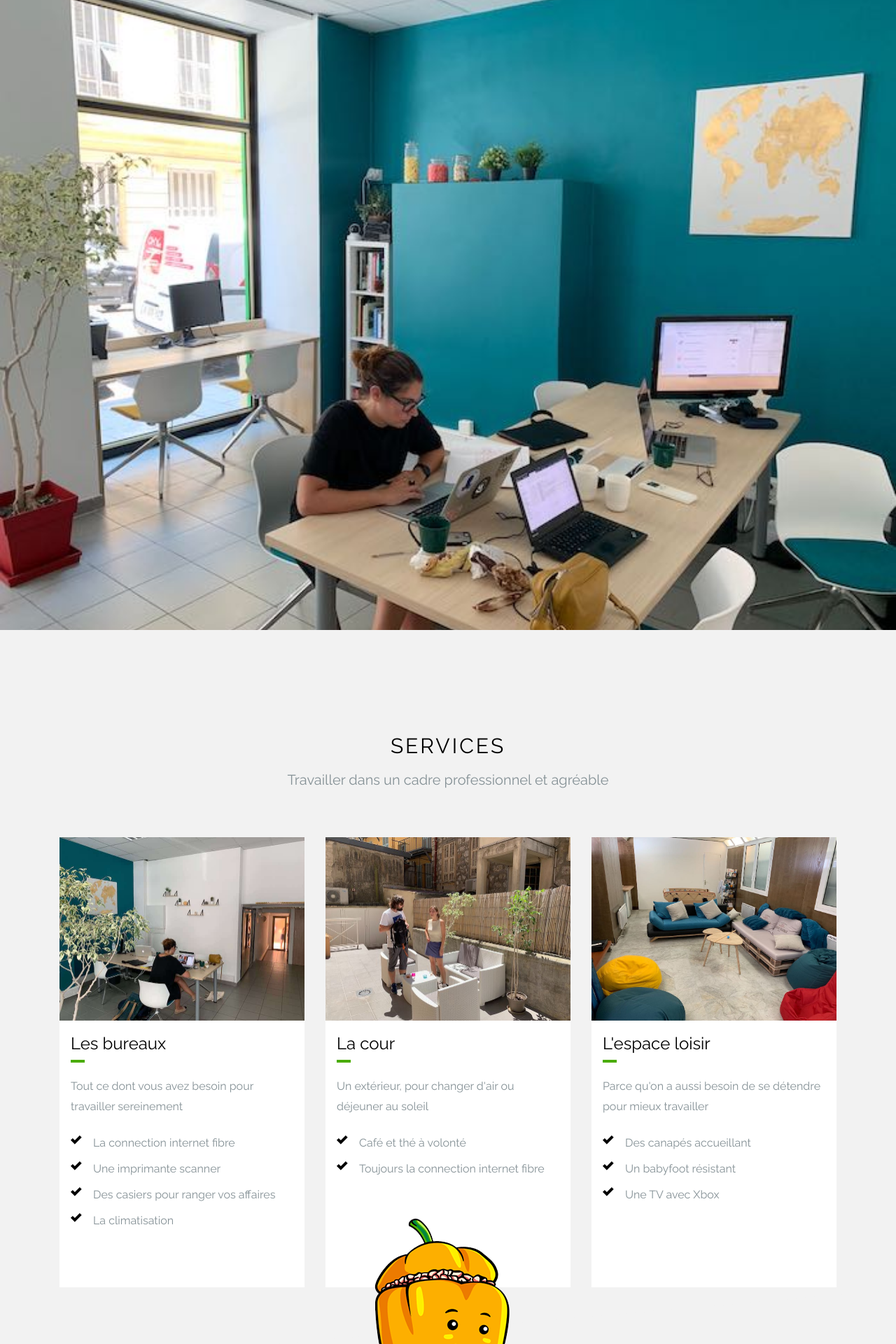
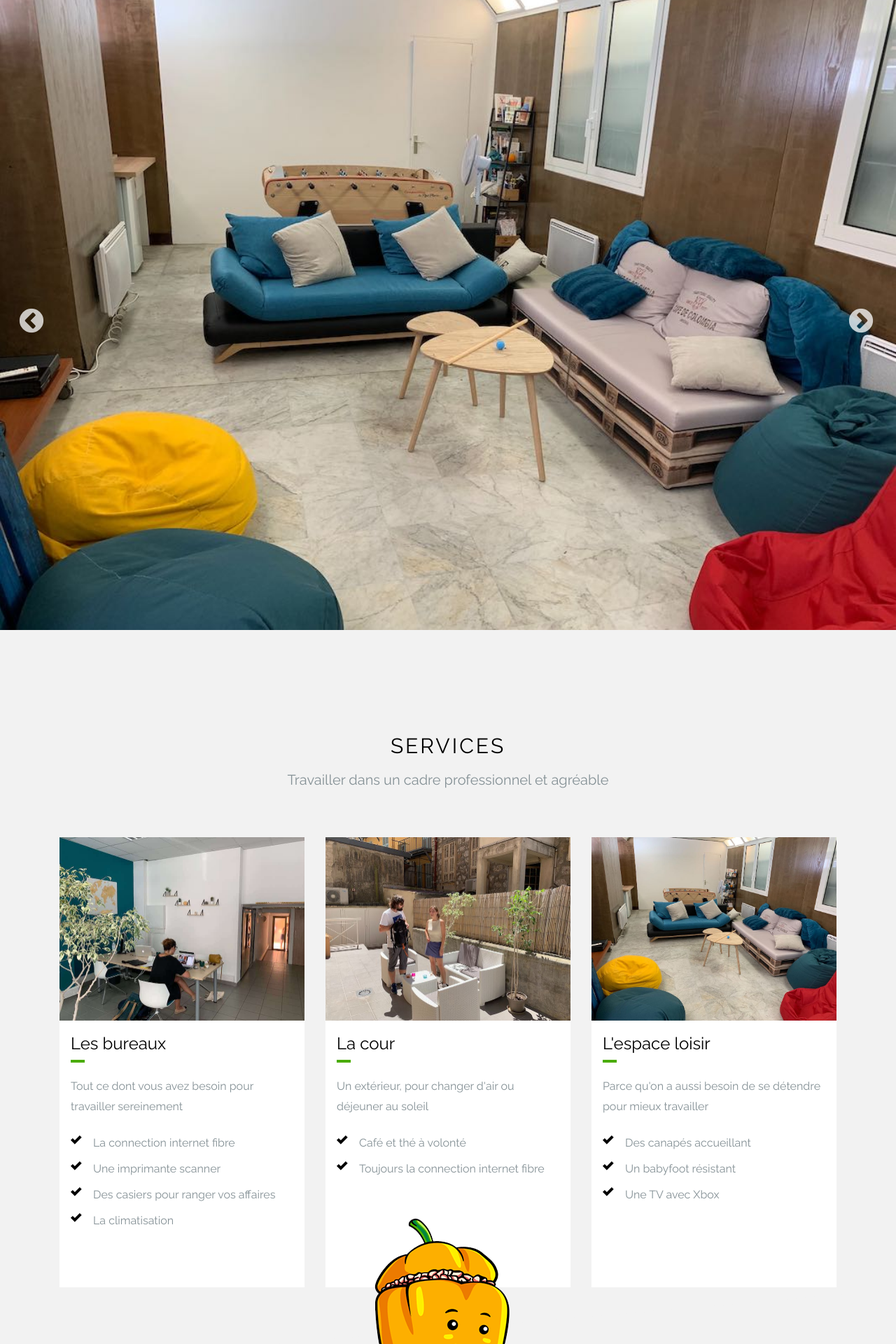
Before and after one commit to lespetitsfarcis/lespetitsfarcis.github.io, a Jekyll site: the page built from index.md, in a window 1280 px wide. Shown: the top 1920 px of the page at 70% size. Built offline with Jekyll 4.4.1, drawn with Linux system fonts in a browser that asks for light colours.

Commit message:
correction slider

```diff
--- a/assets/css/style.scss
+++ b/assets/css/style.scss
@@ -1145,27 +1145,14 @@
 
 .slideshow{
   .slick-prev:before, .slick-next:before {
-    font-family: 'Font Awesome 5 Free', FontAwesome;
     font-size: 40px;
     line-height: 1;
     color: white;
     -webkit-font-smoothing: antialiased;
     -moz-osx-font-smoothing: grayscale;
   }
-  .slick-prev:before {
-    content: "\f053";
-  }
-  [dir="rtl"] .slick-prev:before {
-    content: "\f054";
-  }
-  .slick-next:before {
-    content: "\f054";
-  }
-  [dir="rtl"] .slick-next:before {
-    content: "\f053";
-  }
   .slick-next {
-    right: 25px;
+    right: 50px;
   }
   .slick-prev {
     left: 25px;
```
Also changed, not shown: assets/css/fonts/slick.ttf (added), assets/css/fonts/slick.woff (added), 2 other files.
